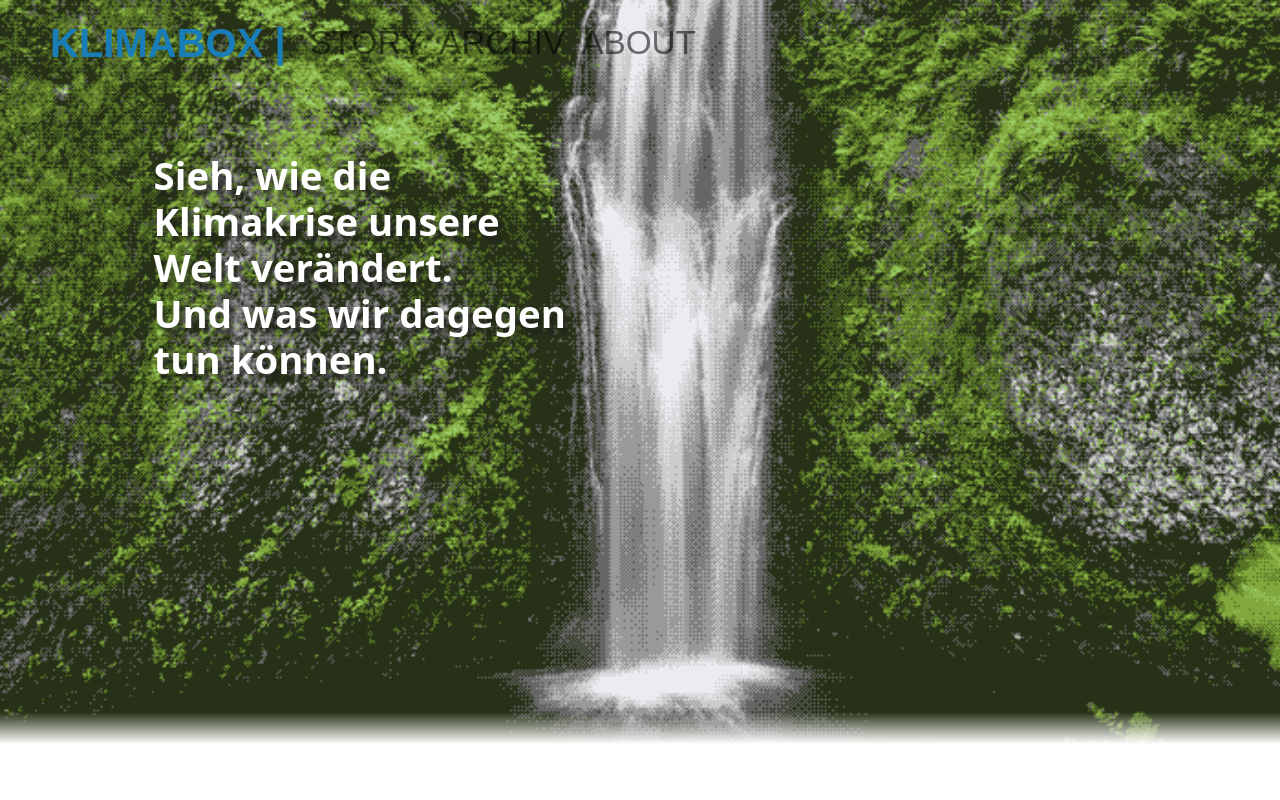
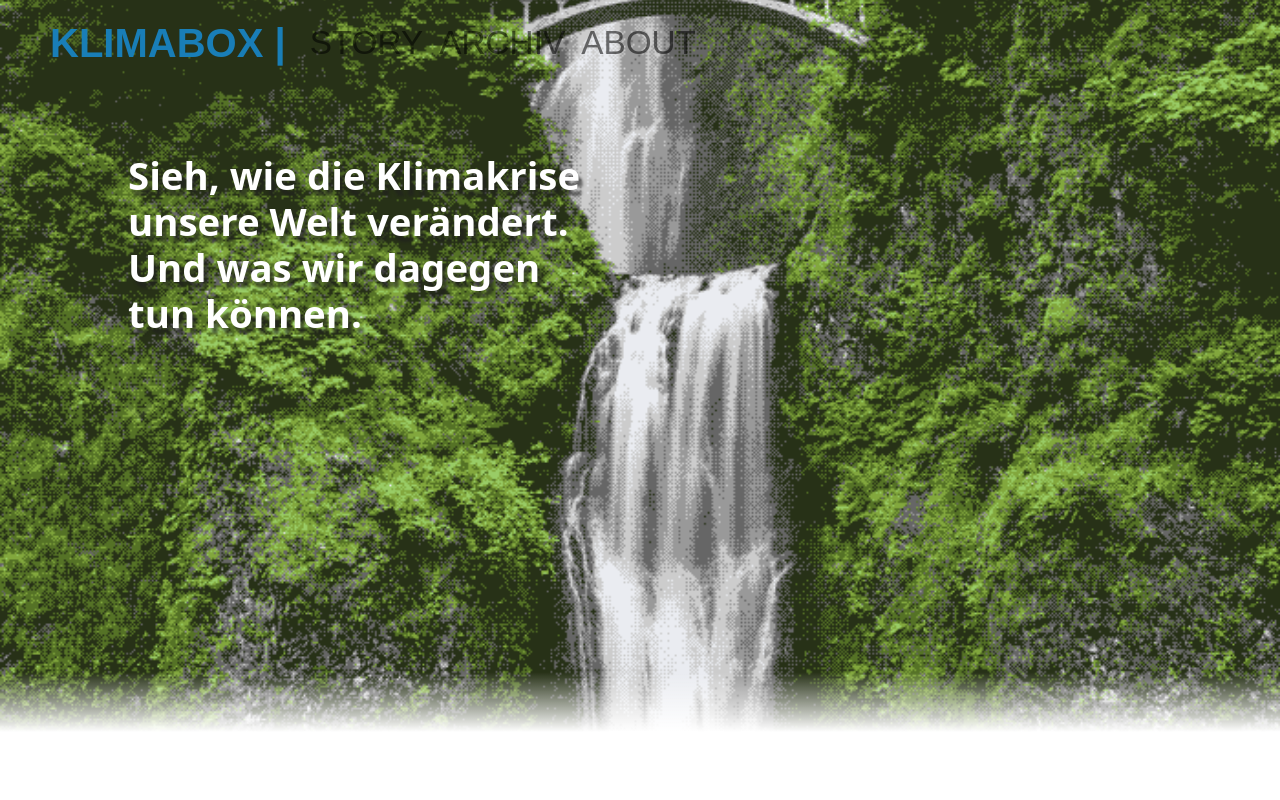
Before and after one commit to hs-duesseldorf/klimabox-story, an Angular app: page / in a window 1280 px wide. Shown: the top 800 px of the page. Built offline with nearby package versions, Linux system fonts and the light colour scheme.

Commit message:
fix: fade and arrow position, close: #5

```diff
--- a/src/story/home/home.component.css
+++ b/src/story/home/home.component.css
@@ -7,16 +7,18 @@ body {
     top: 0;
     left: 0;
     width: 100%;
-    height: 100%;
+    height: 120%;
     z-index: -1;
-    background-position: bottom;
+    background-position: 100% 80%;
     background-repeat: no-repeat;
     background-size: cover;
     background-attachment: fixed;
     background-clip: padding-box;
-    padding: 50px;
+    padding: 100px;
 }
 .header {
+    display: flex;
+    flex-direction: column;
     position: absolute;
     top: 15vh;
     left: 10vw;
@@ -24,12 +26,14 @@ body {
 }
 .headerfont {
     color: white;
-    text-shadow: 4px 6px 3px rgba(31, 31, 31, 0.616)
+    margin-left: 0;
+    text-shadow: 4px 6px 3px rgba(31, 31, 31, 0.616);
+
+
 }
 .arrow{
-    position: absolute;
-    top: 35vh;
-    left: 3.5vw;
+    position: relative;
+
 }
 .arrow span{
     display: block;
@@ -39,7 +43,7 @@ body {
     border-right: 5px solid white;
     border-radius: 0.2vw;
     transform: rotate(45deg);
-    margin: -10px;
+    margin: 1px;
     animation: animate 2s infinite;
 }
 .arrow span:nth-child(2){
@@ -64,9 +68,9 @@ body {
 .bottom {
     height: 100vh;
     width: 100vw;
-    position: absolute;
+    position: relative;
     top: 99vh;
-    background-color: transparent;
+    background-color: white;
 
     display: flex;
     justify-content: center;
@@ -75,8 +79,8 @@ body {
 .fade {
     position: absolute;
     background-image: linear-gradient(transparent , white, white);
-    top: -10vh;
-    height: 8vh;
+    top: -15vh;
+    height: 15vh;
     width: 100vw;
     z-index: 1;
     opacity: 100;
```
